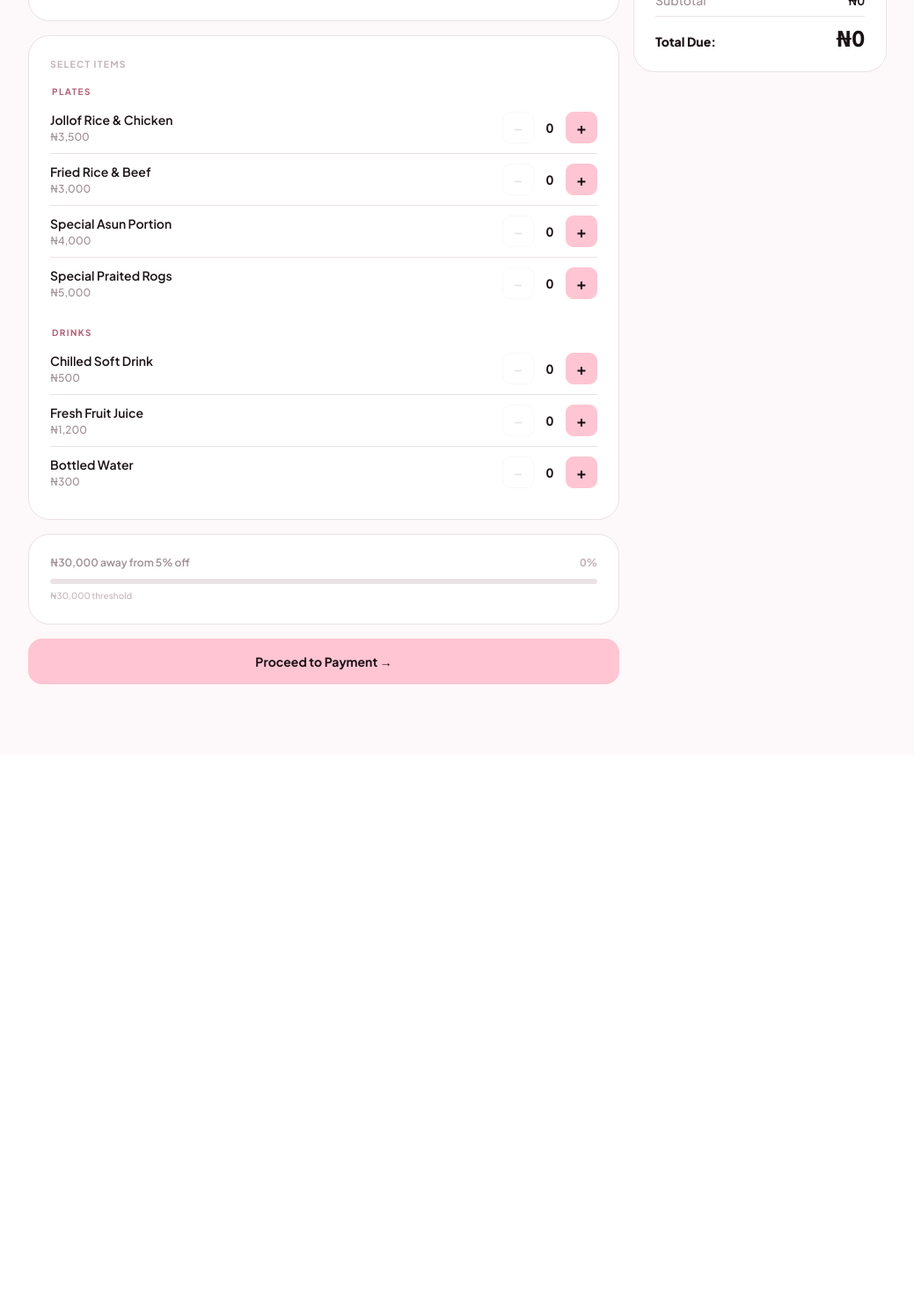
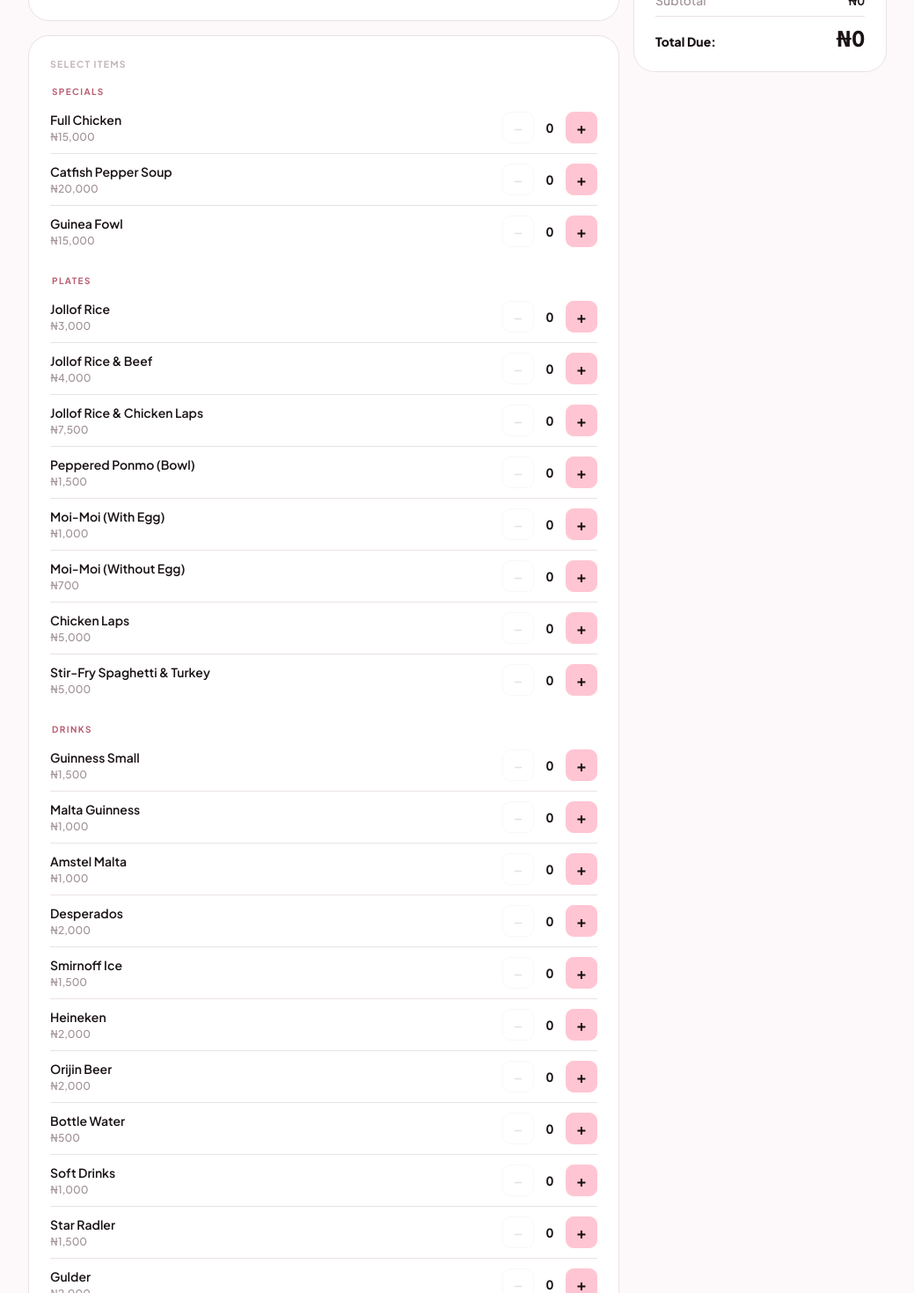
Before and after one commit to Michael-Adedapo/Bazaar-Frontend, a React (Vite) app: page / in a window 1280 px wide. Shown: the part 280-1750 px from the top of the page at 88% size, without its empty margins (120-1159 px from the left). Before the commit the page ends 1138 px from the top, so only its background shows below. Built offline with nearby package versions, Linux system fonts and the light colour scheme; no server answers.

Commit message:
Updated Menu items

```diff
--- a/src/config.js
+++ b/src/config.js
@@ -1,21 +1,41 @@
 // ─── Menu data ───────────────────────────────────────────────────────────────
 export const MENU = [
   {
+    category: 'Specials',
+    items: [
+      { id: 'full-chicken',        name: 'Full Chicken',          price: 15000 },
+      { id: 'catfish-pepper-soup', name: 'Catfish Pepper Soup',   price: 20000 },
+      { id: 'guinea-fowl',         name: 'Guinea Fowl',           price: 15000 },
+    ]
+  },
+  {
     category: 'Plates',
     items: [
-      { id: 'f1', name: 'Jollof Rice & Chicken',  price: 3500 },
-      { id: 'f2', name: 'Fried Rice & Beef',       price: 3000 },
-      { id: 'f3', name: 'Special Asun Portion',    price: 4000 },
-      { id: 'f4', name: 'Special Praited Rogs',    price: 5000 },
-    ],
+      { id: 'jollof-rice',         name: 'Jollof Rice',                  price:  3000 },
+      { id: 'jollof-rice-beef',    name: 'Jollof Rice & Beef',           price:  4000 },
+      { id: 'jollof-rice-chicken', name: 'Jollof Rice & Chicken Laps',   price:  7500 },
+      { id: 'peppered-ponmo',      name: 'Peppered Ponmo (Bowl)',        price:  1500 },
+      { id: 'moi-moi-egg',         name: 'Moi-Moi (With Egg)',           price:  1000 },
+      { id: 'moi-moi-no-egg',      name: 'Moi-Moi (Without Egg)',        price:   700 },
+      { id: 'chicken-laps',        name: 'Chicken Laps',                 price:  5000 },
+      { id: 'stir-fry-spaghetti',  name: 'Stir-Fry Spaghetti & Turkey', price:  5000 },
+    ]
   },
   {
     category: 'Drinks',
     items: [
-      { id: 'd1', name: 'Chilled Soft Drink',  price:  500 },
-      { id: 'd2', name: 'Fresh Fruit Juice',   price: 1200 },
-      { id: 'd3', name: 'Bottled Water',       price:  300 },
-    ],
+      { id: 'guinness-small', name: 'Guinness Small',  price: 1500 },
+      { id: 'malta-guinness', name: 'Malta Guinness',  price: 1000 },
+      { id: 'amstel-malta',   name: 'Amstel Malta',    price: 1000 },
+      { id: 'desperados',     name: 'Desperados',      price: 2000 },
+      { id: 'smirnoff-ice',   name: 'Smirnoff Ice',    price: 1500 },
+      { id: 'heineken',       name: 'Heineken',        price: 2000 },
+      { id: 'orijin-beer',    name: 'Orijin Beer',     price: 2000 },
+      { id: 'water',          name: 'Bottle Water',    price:  500 },
+      { id: 'soft-drinks',    name: 'Soft Drinks',     price: 1000 },
+      { id: 'star-radler',    name: 'Star Radler',     price: 1500 },
+      { id: 'gulder',         name: 'Gulder',          price: 2000 },
+    ]
   },
 ]
 
```
